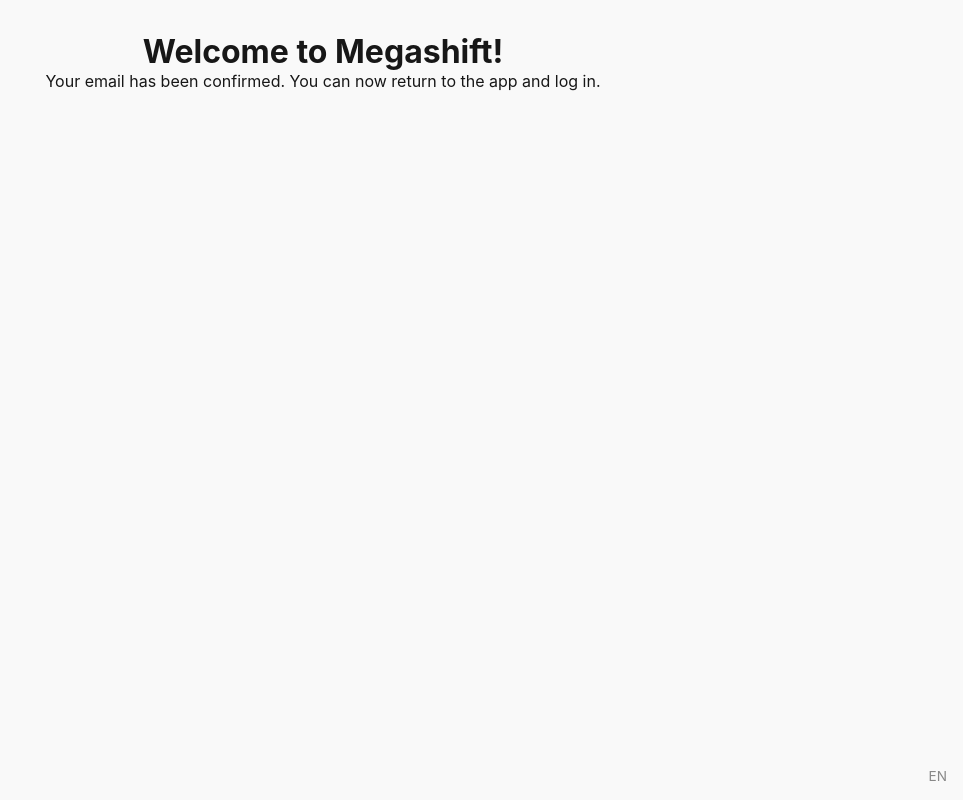
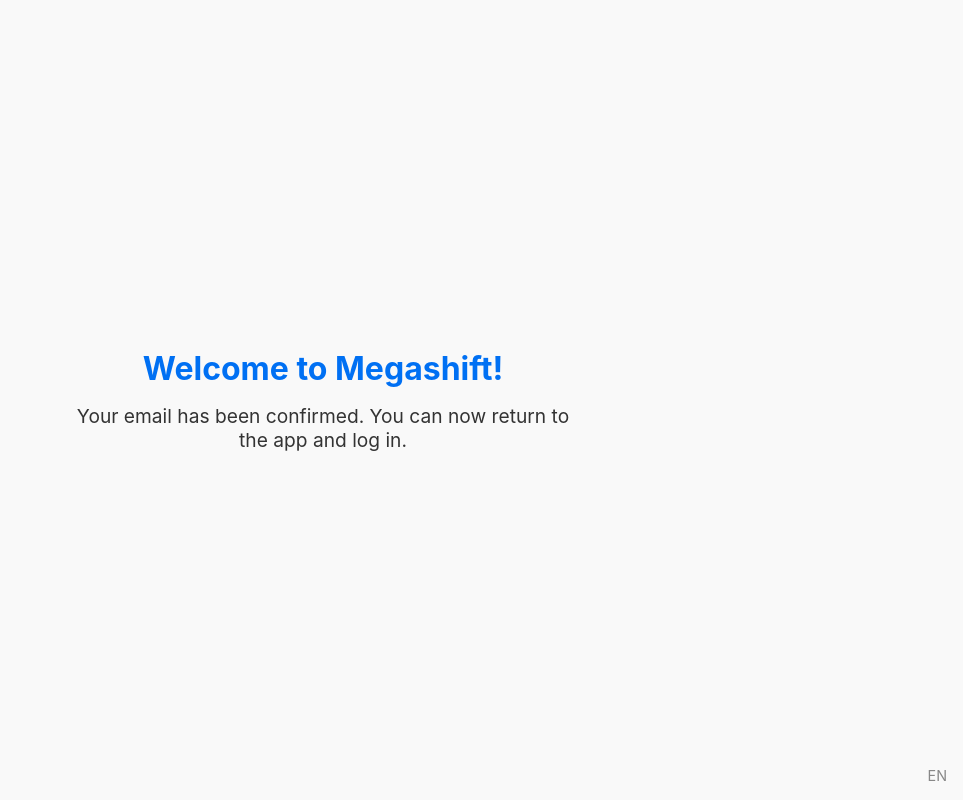
Before and after one commit to NaoKreuzeder/megashift-welcome, a Next.js app: page /welcome in a window 1280 px wide. Shown: the whole page, without its empty margins (317-1280 px from the left). Built offline with nearby package versions, Linux system fonts and the light colour scheme.

Commit message:
Update welcome.html with new content

```diff
--- a/pages/welcome.js
+++ b/pages/welcome.js
@@ -1,40 +1,67 @@
 import { useEffect, useState } from 'react';
 
-const WelcomePage = () => {
+const messages = {
+  am: { title: "እንኳን ወደ Megashift በደህና መጡ!", description: "ኢሜልዎ ተረጋግጧል። አሁን ወደ መተግበሪያው ተመልሰው መግባት ይችላሉ።" },
+  ar: { title: "مرحبًا بك في Megashift!", description: "تم تأكيد بريدك الإلكتروني. يمكنك الآن العودة إلى التطبيق وتسجيل الدخول." },
+  en: { title: "Welcome to Megashift!", description: "Your email has been confirmed. You can now return to the app and log in." },
+  // Add more languages here...
+};
+
+const langMap = {
+  'zh-hk': 'zh-tw',
+  'zh-tw': 'zh-tw',
+  'zh': 'zh-cn',
+  'pt-br': 'pt-br',
+};
+
+export default function WelcomePage() {
   const [content, setContent] = useState({ title: '', description: '' });
   const [lang, setLang] = useState('en');
 
   useEffect(() => {
-    const messages = {
-      am: { title: "እንኳን ወደ Megashift በደህና መጡ!", description: "ኢሜልዎ ተረጋግጧል። አሁን ወደ መተግበሪያው ተመልሰው መግባት ይችላሉ።" }, // Amharic
-      ar: { title: "مرحبًا بك في Megashift!", description: "تم تأكيد بريدك الإلكتروني. يمكنك الآن العودة إلى التطبيق وتسجيل الدخول." }, // Arabic
-      // Add other languages here...
-      en: { title: "Welcome to Megashift!", description: "Your email has been confirmed. You can now return to the app and log in." } // English
-    };
-
-    const langMap = {
-      'zh-hk': 'zh-tw',
-      'zh-tw': 'zh-tw',
-      'zh': 'zh-cn',
-      'pt-br': 'pt-br'
-    };
-
     let userLang = (navigator.language || 'en').toLowerCase();
     userLang = langMap[userLang] || userLang.split('-')[0];
-
     setLang(userLang);
     setContent(messages[userLang] || messages['en']);
   }, []);
 
   return (
-    <div style={{ padding: '2rem', fontFamily: '-apple-system, BlinkMacSystemFont, "Segoe UI", Roboto, Oxygen, Ubuntu, Cantarell, sans-serif', minHeight: '100vh', background: '#f9f9f9', textAlign: 'center' }}>
-      <h1>{content.title}</h1>
-      <p>{content.description}</p>
-      <div style={{ position: 'absolute', bottom: '1rem', right: '1rem', fontSize: '0.85rem', color: '#888' }}>
-        {lang.toUpperCase()}
-      </div>
+    <div style={styles.container}>
+      <h1 style={styles.title}>{content.title}</h1>
+      <p style={styles.description}>{content.description}</p>
+      <div style={styles.langTag}>{lang.toUpperCase()}</div>
     </div>
   );
+}
+
+const styles = {
+  container: {
+    padding: '2rem',
+    fontFamily: '-apple-system, BlinkMacSystemFont, "Segoe UI", Roboto, Oxygen, Ubuntu, Cantarell, sans-serif',
+    minHeight: '100vh',
+    backgroundColor: '#f9f9f9',
+    color: '#333',
+    display: 'flex',
+    flexDirection: 'column',
+    alignItems: 'center',
+    justifyContent: 'center',
+    textAlign: 'center',
+  },
+  title: {
+    fontSize: '2rem',
+    marginBottom: '1rem',
+    color: '#0070f3',
+  },
+  description: {
+    fontSize: '1.2rem',
+    maxWidth: '500px',
+    margin: 0,
+  },
+  langTag: {
+    position: 'fixed',
+    bottom: '1rem',
+    right: '1rem',
+    fontSize: '0.9rem',
+    color: '#888',
+  },
 };
-
-export default WelcomePage;
```
